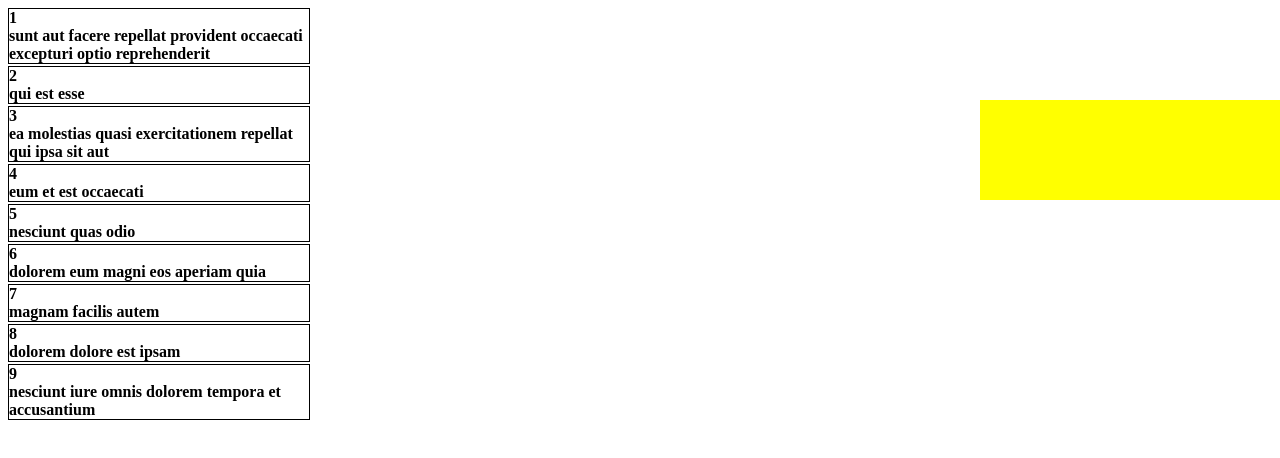
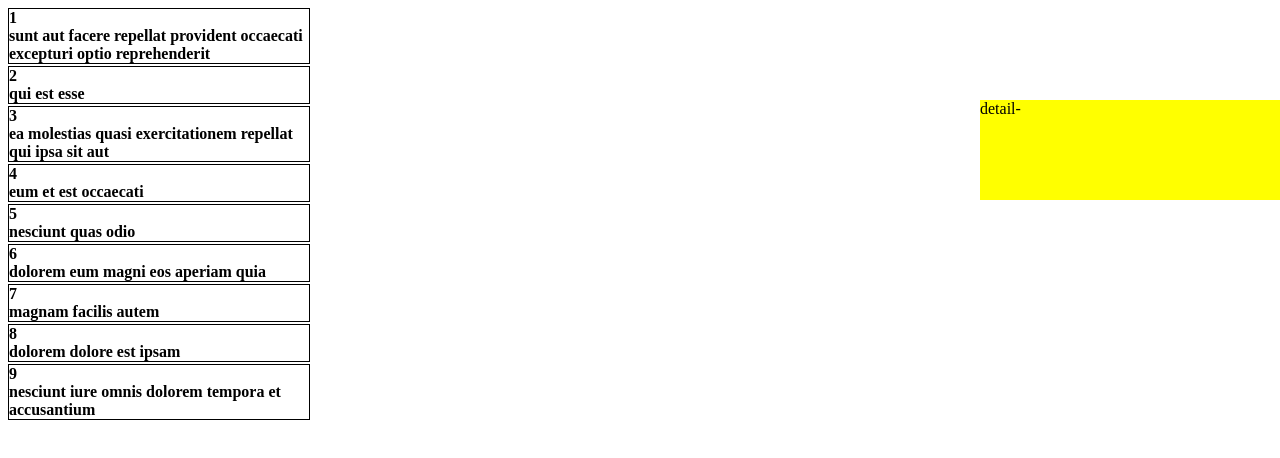
Before and after one commit to Yangyukai0129/webpack-test, a React (Create React App) app in the folder code/myapp/: page / in a window 1280 px wide. Shown: the top 458 px of the page. Built offline with nearby package versions, Linux system fonts and the light colour scheme.

Commit message:
增加09練習

```diff
--- /dev/null
+++ b/code/myapp/src/02-advanced/09-context.js
@@ -0,0 +1,91 @@
+import React, { Component } from 'react'
+import axios from 'axios'
+import './CSS/06-communication.css'
+
+// 創建Context對象
+const GlobalContext = React.createContext()
+
+export default class App extends Component {
+    constructor() {
+        super()
+        this.state = {
+            filmList: [],
+            info: ""
+        }
+        axios.get("/test.json").then(
+            response => {
+                console.log(response.data.films)
+
+                this.setState({
+                    filmList: response.data.films
+                })
+            }
+        ).catch(error => console.log(error))
+    }
+
+    render() {
+        return (
+            <GlobalContext.Provider value={{
+                call: "打電話",
+                sms: "簡訊",
+                info: this.state.info,
+                changeInfo: (value) => {
+                    this.setState({
+                        info: value
+                    })
+                }
+            }}>
+                < div >
+                    {/* {this.state.info} */}
+                    {
+                        this.state.filmList.map(item =>
+                            <FilmItem key={item.id} name={item.title} {...item}></FilmItem>)
+                    }
+
+                    < Filmdetail></Filmdetail >
+                </div >
+            </GlobalContext.Provider>
+        )
+    }
+
+}
+
+class FilmItem extends Component {
+    render() {
+        // console.log(this.props)
+        let { id, title } = this.props
+        return (
+            <GlobalContext.Consumer>
+                {
+                    (value) => {
+                        // console.log(value)
+                        return (<div className='Filmitem'
+                            onClick={() => {
+                                // console.log(title)
+                                value.changeInfo(title)
+                            }}>
+                            {/* {this.props.title} */}
+                            <h4>{id}</h4>
+                            <h4>{title}</h4>
+                        </div>)
+                    }
+                }
+            </GlobalContext.Consumer>
+        )
+    }
+}
+
+class Filmdetail extends Component {
+    render() {
+        return (
+            <GlobalContext.Consumer>
+                {
+                    (value) =>
+                        <div className="Filmdetail">
+                            detail-{value.info}
+                        </div>
+                }
+            </GlobalContext.Consumer>
+        )
+    }
+}
--- a/code/myapp/src/index.js
+++ b/code/myapp/src/index.js
@@ -4,7 +4,7 @@ import { createRoot } from 'react-dom/client'
 
 // createRoot(document.getElementById('root')).render(<div>234</div>);
 
-import App from './02-advanced/08-訂閱發布模式案例'
+import App from './02-advanced/09-context'
 createRoot(document.getElementById('root')).render(<App></App>)
 
 // jsx == js + xml
```
